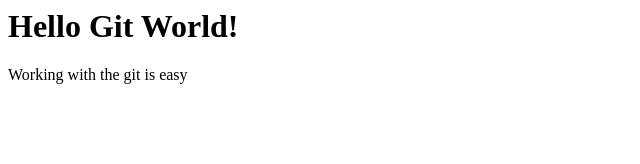
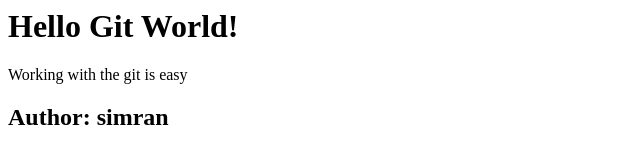
Before and after one commit to simran-puaar/GitGitHubMasterclass, a plain HTML site: page index.html in a window 1280 px wide. Shown: the whole page, without its empty margins (0-640 px from the left). Drawn offline with Linux system fonts and the light colour scheme.

Commit message:
modified

```diff
--- a/index.html
+++ b/index.html
@@ -2,3 +2,6 @@
  <div>
      <p>Working with the git is easy</p>
  </div>
+
+
+ <h2>Author: simran</h2>
```
